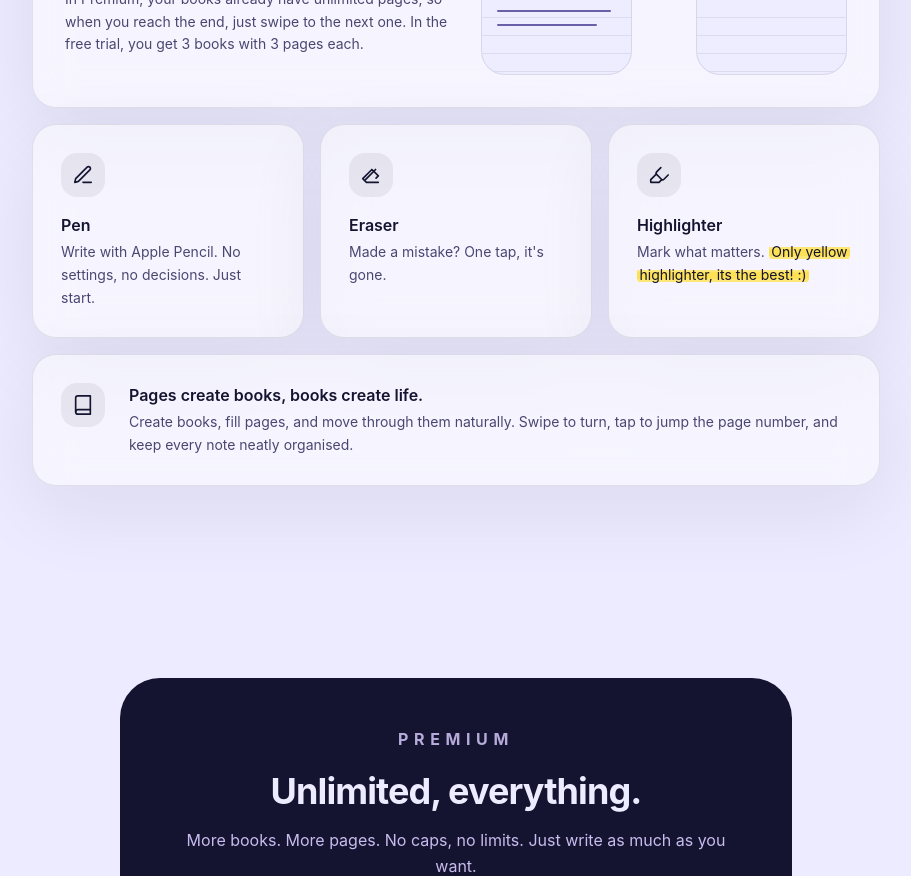
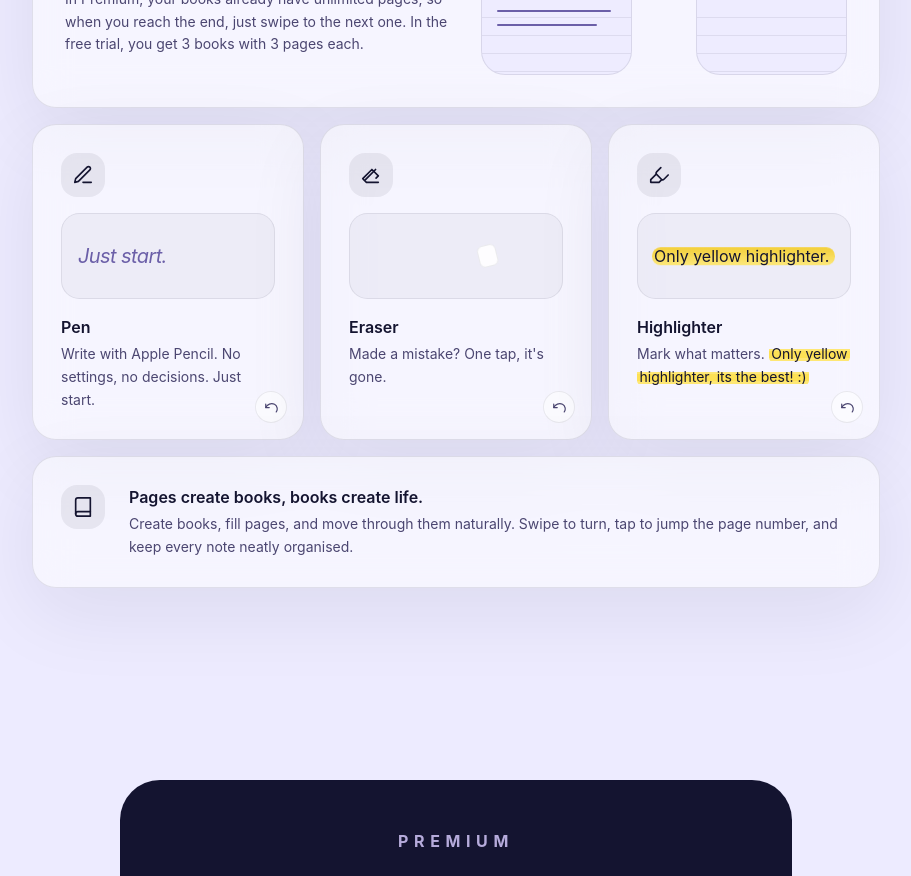
Before and after one commit to thdf65r6qq-glitch/bookbuk-web, a Next.js app: page / in a window 1280 px wide. Shown: the part 1560-2436 px from the top of the page, without its empty margins (184-1095 px from the left). Built offline with nearby package versions, Linux system fonts and the light colour scheme.

Commit message:
Add replayable feature card animations

```diff
--- a/app/globals.css
+++ b/app/globals.css
@@ -57,6 +57,8 @@
   --hero-subline-end: #7a6fc2;
   --highlight-marker: rgba(255, 228, 92, 0.85);
   --highlight-marker-edge: rgba(244, 204, 36, 0.95);
+  --demo-surface: rgba(20, 20, 48, 0.04);
+  --demo-border: rgba(20, 20, 48, 0.08);
 }
 
 html[data-theme="dark"] {
@@ -105,6 +107,8 @@ html[data-theme="dark"] {
   --hero-subline-end: #bcb0ff;
   --highlight-marker: rgba(255, 228, 92, 0.82);
   --highlight-marker-edge: rgba(244, 204, 36, 0.92);
+  --demo-surface: rgba(247, 244, 255, 0.06);
+  --demo-border: rgba(237, 235, 255, 0.1);
 }
 
 * {
@@ -171,6 +175,103 @@ body {
     linear-gradient(180deg, transparent 0 38%, var(--highlight-marker-edge) 38% 78%, transparent 78% 100%);
 }
 
+.feature-demo {
+  position: relative;
+  min-height: 86px;
+  border-radius: 1.15rem;
+  border: 1px solid var(--demo-border);
+  background: var(--demo-surface);
+  overflow: hidden;
+}
+
+.feature-demo__pen-text,
+.feature-demo__eraser-text,
+.feature-demo__highlight-text {
+  position: absolute;
+  left: 1rem;
+  top: 50%;
+  transform: translateY(-50%);
+}
+
+.feature-demo__pen-text {
+  color: var(--color-accent);
+  font-size: 1.25rem;
+  font-style: italic;
+  letter-spacing: -0.03em;
+  white-space: nowrap;
+  overflow: hidden;
+  width: 0;
+  opacity: 0;
+  animation: pen-write 2.8s ease-out forwards;
+}
+
+.feature-demo__eraser-wrap,
+.feature-demo__highlight-wrap {
+  position: absolute;
+  inset: 0;
+}
+
+.feature-demo__eraser-text {
+  color: var(--color-ink-secondary);
+  white-space: nowrap;
+  animation: eraser-fade 2.8s ease-in-out forwards;
+}
+
+.feature-demo__eraser-block {
+  position: absolute;
+  top: 50%;
+  left: 0.8rem;
+  width: 1.2rem;
+  height: 1.4rem;
+  border-radius: 0.35rem;
+  background: rgba(255, 255, 255, 0.9);
+  border: 1px solid var(--demo-border);
+  transform: translateY(-50%);
+  opacity: 0;
+  animation: eraser-swipe 2.8s ease-in-out forwards;
+}
+
+.feature-demo__highlight-text {
+  color: var(--color-ink);
+  white-space: nowrap;
+}
+
+.feature-demo__highlight-marker {
+  position: absolute;
+  left: 0.9rem;
+  right: 0.9rem;
+  top: 50%;
+  height: 1.1rem;
+  border-radius: 0.55rem;
+  transform: translateY(-50%) scaleX(0);
+  transform-origin: left center;
+  background:
+    linear-gradient(180deg, var(--highlight-marker-edge) 0%, var(--highlight-marker) 100%);
+  opacity: 0.95;
+  animation: highlight-pass 2.6s ease-out forwards;
+}
+
+.feature-replay {
+  position: absolute;
+  right: 1rem;
+  bottom: 1rem;
+  width: 2rem;
+  height: 2rem;
+  display: inline-flex;
+  align-items: center;
+  justify-content: center;
+  border-radius: 9999px;
+  border: 1px solid var(--demo-border);
+  background: var(--glass-bg);
+  color: var(--color-ink-secondary);
+  transition: transform 180ms ease, opacity 180ms ease;
+}
+
+.feature-replay:hover {
+  transform: scale(1.05);
+  opacity: 0.85;
+}
+
 .theme-toggle {
   display: inline-flex;
   align-items: center;
@@ -221,8 +322,85 @@ body {
   }
 }
 
+@keyframes pen-write {
+  0% {
+    width: 0;
+    opacity: 0;
+  }
+
+  15% {
+    opacity: 1;
+  }
+
+  100% {
+    width: 7.2ch;
+    opacity: 1;
+  }
+}
+
+@keyframes eraser-swipe {
+  0% {
+    opacity: 0;
+    transform: translate(0, -50%) rotate(-14deg);
+  }
+
+  20% {
+    opacity: 1;
+  }
+
+  100% {
+    opacity: 1;
+    transform: translate(7.2rem, -50%) rotate(-14deg);
+  }
+}
+
+@keyframes eraser-fade {
+  0%,
+  35% {
+    opacity: 1;
+    filter: blur(0);
+  }
+
+  100% {
+    opacity: 0;
+    filter: blur(1px);
+  }
+}
+
+@keyframes highlight-pass {
+  0% {
+    transform: translateY(-50%) scaleX(0);
+    opacity: 0.2;
+  }
+
+  20% {
+    opacity: 0.95;
+  }
+
+  100% {
+    transform: translateY(-50%) scaleX(1);
+    opacity: 0.95;
+  }
+}
+
 @media (prefers-reduced-motion: reduce) {
   .hero-subline {
     animation: none;
   }
+
+  .feature-demo__pen-text,
+  .feature-demo__eraser-text,
+  .feature-demo__eraser-block,
+  .feature-demo__highlight-marker {
+    animation: none;
+  }
+
+  .feature-demo__pen-text {
+    width: 7.2ch;
+    opacity: 1;
+  }
+
+  .feature-demo__highlight-marker {
+    transform: translateY(-50%) scaleX(1);
+  }
 }
--- a/app/page.tsx
+++ b/app/page.tsx
@@ -176,6 +176,43 @@ const SwipeFlowPreview = () => (
   </div>
 );
 
+const ReplayIcon = () => (
+  <svg width="14" height="14" viewBox="0 0 24 24" fill="none" stroke="currentColor" strokeWidth="2" strokeLinecap="round" strokeLinejoin="round">
+    <path d="M3 7v6h6" />
+    <path d="M3 13C5.4 7.4 12.3 4.8 18 7.4a9 9 0 0 1 3 13.1" />
+  </svg>
+);
+
+function FeatureDemo({ type, replayKey }: { type: "pen" | "eraser" | "highlighter"; replayKey: number }) {
+  if (type === "pen") {
+    return (
+      <div key={replayKey} className="feature-demo" aria-hidden="true">
+        <span className="feature-demo__pen-text">Just start.</span>
+      </div>
+    );
+  }
+
+  if (type === "eraser") {
+    return (
+      <div key={replayKey} className="feature-demo" aria-hidden="true">
+        <div className="feature-demo__eraser-wrap">
+          <span className="feature-demo__eraser-text">Oops, perfect-ish.</span>
+          <span className="feature-demo__eraser-block" />
+        </div>
+      </div>
+    );
+  }
+
+  return (
+    <div key={replayKey} className="feature-demo" aria-hidden="true">
+      <div className="feature-demo__highlight-wrap">
+        <span className="feature-demo__highlight-marker" />
+        <span className="feature-demo__highlight-text">Only yellow highlighter.</span>
+      </div>
+    </div>
+  );
+}
+
 export default function Home() {
   const [theme, setTheme] = useState<"light" | "dark">(() => {
     if (typeof window === "undefined") {
@@ -189,6 +226,11 @@ export default function Home() {
     }
 
     return window.matchMedia("(prefers-color-scheme: dark)").matches ? "dark" : "light";
+  });
+  const [featureRuns, setFeatureRuns] = useState({
+    pen: 0,
+    eraser: 0,
+    highlighter: 0,
   });
 
   useEffect(() => {
@@ -362,6 +404,7 @@ export default function Home() {
         <div className="grid grid-cols-1 sm:grid-cols-3 gap-4 mb-4">
           {[
             {
+              id: "pen" as const,
               icon: (
                 <svg width="22" height="22" viewBox="0 0 24 24" fill="none" stroke="currentColor" strokeWidth="1.8" strokeLinecap="round" strokeLinejoin="round">
                   <path d="M12 20h9" />
@@ -372,6 +415,7 @@ export default function Home() {
               body: "Write with Apple Pencil. No settings, no decisions. Just start.",
             },
             {
+              id: "eraser" as const,
               icon: (
                 <svg width="22" height="22" viewBox="0 0 24 24" fill="none" stroke="currentColor" strokeWidth="1.8" strokeLinecap="round" strokeLinejoin="round">
                   <path d="M20 20H7L3 16l10-10 7 7-2.5 2.5" />
@@ -382,6 +426,7 @@ export default function Home() {
               body: "Made a mistake? One tap, it's gone.",
             },
             {
+              id: "highlighter" as const,
               icon: (
                 <svg width="22" height="22" viewBox="0 0 24 24" fill="none" stroke="currentColor" strokeWidth="1.8" strokeLinecap="round" strokeLinejoin="round">
                   <path d="M9 11l-6 6v3h9l3-3" />
@@ -399,14 +444,28 @@ export default function Home() {
               ),
             },
           ].map((feature) => (
-            <div key={feature.title} className="glass rounded-3xl p-7 flex flex-col gap-4">
+            <div key={feature.title} className="glass rounded-3xl p-7 flex flex-col gap-4 relative">
               <div className="w-11 h-11 rounded-2xl flex items-center justify-center" style={{ backgroundColor: "var(--icon-chip-bg)", color: "var(--color-ink)" }}>
                 {feature.icon}
               </div>
+              <FeatureDemo type={feature.id} replayKey={featureRuns[feature.id]} />
               <div>
                 <h3 className="text-base font-semibold mb-1" style={{ color: "var(--color-ink)" }}>{feature.title}</h3>
                 <p className="text-sm leading-relaxed" style={{ color: "var(--color-ink-secondary)" }}>{feature.body}</p>
               </div>
+              <button
+                type="button"
+                className="feature-replay"
+                aria-label={`Replay ${feature.title} animation`}
+                onClick={() =>
+                  setFeatureRuns((current) => ({
+                    ...current,
+                    [feature.id]: current[feature.id] + 1,
+                  }))
+                }
+              >
+                <ReplayIcon />
+              </button>
             </div>
           ))}
         </div>
```
